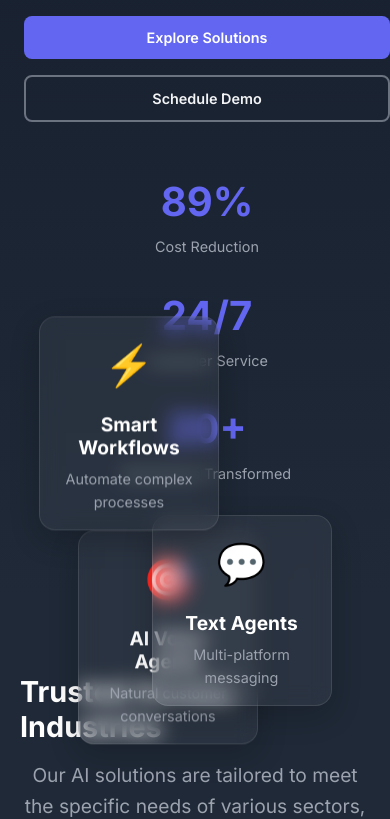
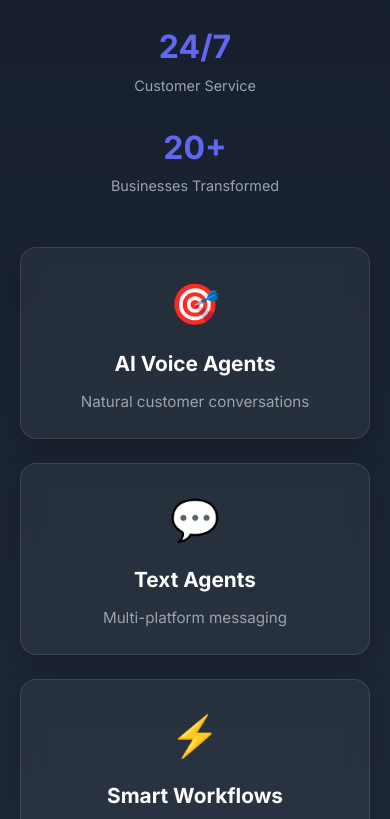
Before and after one commit to NeuraAiAssist/Neura-Ai-Assist, a plain HTML site: page Neura Ai Assist/index.html in a window 390 px wide. Shown: the part 763-1582 px from the top of the page. Drawn offline with Linux system fonts and the light colour scheme.

Commit message:
Add files via upload

```diff
--- a/Neura Ai Assist/index.html
+++ b/Neura Ai Assist/index.html
@@ -7,6 +7,7 @@
   <title>AI-Powered Business Automation | Neura AI Assist</title>
   <link rel="stylesheet" href="style.css">
   <link href="https://fonts.googleapis.com/css2?family=Inter:wght@300;400;500;600;700&display=swap" rel="stylesheet">
+  <link rel="icon" href="your-image-name.png">
 </head>
 <body>
   <header class="navbar">
@@ -33,6 +34,7 @@
 
   <main>
     <section class="hero">
+      <div class="container">
         <div class="hero-content">
           <h1>Transform Business Operations with Intelligent AI Automation</h1>
           <p>Neura AI Assist delivers enterprise-grade AI solutions that automate customer interactions, streamline workflows, and drive revenue growth—all while reducing operational costs by up to 65%.</p>
@@ -55,21 +57,26 @@
             </div>
           </div>
         </div>
-      <div class="hero-visual">
-        <div class="floating-card card-1">
+
+        <!-- Cards in a straight line below the content -->
+        <div class="hero-cards-container">
+          <div class="hero-cards">
+            <div class="service-card-mini">
               <span class="card-icon">🎯</span>
               <h3>AI Voice Agents</h3>
               <p>Natural customer conversations</p>
             </div>
-        <div class="floating-card card-2">
+            <div class="service-card-mini">
               <span class="card-icon">💬</span>
               <h3>Text Agents</h3>
               <p>Multi-platform messaging</p>
             </div>
-        <div class="floating-card card-3">
+            <div class="service-card-mini">
               <span class="card-icon">⚡</span>
               <h3>Smart Workflows</h3>
               <p>Automate complex processes</p>
+            </div>
+          </div>
         </div>
       </div>
     </section>
@@ -128,6 +135,14 @@
         </div>
       </div>
     </section>
+
+    <section class="cta-section">
+      <div class="container">
+        <h2>Ready to Transform Your Business?</h2>
+        <p>Join hundreds of companies that have elevated their operations with Neura AI Assist</p>
+        <a href="contact.html" class="btn-primary">Get Started Today</a>
+      </div>
+    </section>
   </main>
 
   <footer class="footer">
--- a/Neura Ai Assist/scripts.js
+++ b/Neura Ai Assist/scripts.js
@@ -165,4 +165,3 @@ document.addEventListener('DOMContentLoaded', function() {
     }
   });
 });
-[file content end]
--- a/Neura Ai Assist/style.css
+++ b/Neura Ai Assist/style.css
@@ -175,18 +175,20 @@ a:hover {
   transition: 0.3s;
 }
 
-/* Hero Section */
+/* Updated Hero Section */
 .hero {
   min-height: 100vh;
   display: flex;
   align-items: center;
   padding: 100px 0 60px;
   background: linear-gradient(to bottom, var(--darker), var(--dark));
+  text-align: center;
 }
 
 .hero-content {
-  flex: 1;
-  max-width: 600px;
+  max-width: 800px;
+  margin: 0 auto;
+  padding: 0 20px;
 }
 
 .hero-content h1 {
@@ -195,27 +197,31 @@ a:hover {
   -webkit-background-clip: text;
   -webkit-text-fill-color: transparent;
   margin-bottom: 1.5rem;
-  margin-left: 1.5rem;
 }
 
 .hero-content p {
   font-size: 1.25rem;
   margin-bottom: 2.5rem;
   color: var(--gray-light);
-  margin-left: 1.5rem;
+  max-width: 700px;
+  margin-left: auto;
+  margin-right: auto;
 }
 
 .cta-container {
   display: flex;
+  justify-content: center;
   gap: 1rem;
   margin-bottom: 3rem;
-  margin-left: 1.5rem;
+  flex-wrap: wrap;
 }
 
 .hero-stats {
   display: flex;
-  gap: 2rem;
-  margin-left: 1.5rem;
+  justify-content: center;
+  gap: 3rem;
+  margin-bottom: 4rem;
+  flex-wrap: wrap;
 }
 
 .stat {
@@ -234,64 +240,134 @@ a:hover {
   color: var(--gray-light);
 }
 
-.hero-visual {
-  flex: 1;
-  position: relative;
-  height: 500px;
+/* Hero Cards Container */
+.hero-cards-container {
+  width: 100%;
+  margin-top: 2rem;
 }
 
-.floating-card {
-  position: absolute;
+.hero-cards {
+  display: flex;
+  justify-content: center;
+  gap: 2rem;
+  flex-wrap: wrap;
+  max-width: 1200px;
+  margin: 0 auto;
+}
+
+.service-card-mini {
   background: rgba(255, 255, 255, 0.05);
   backdrop-filter: blur(10px);
   border: 1px solid rgba(255, 255, 255, 0.1);
   border-radius: 16px;
-  padding: 1.5rem;
-  width: 220px;
+  padding: 2rem 1.5rem;
+  width: 280px;
   box-shadow: 0 10px 30px rgba(0, 0, 0, 0.2);
-  animation: float 6s ease-in-out infinite;
+  transition: transform 0.3s ease, box-shadow 0.3s ease;
+  text-align: center;
 }
 
-.card-1 {
-  top: 0;
-  left: 20%;
-  animation-delay: 0s;
+.service-card-mini:hover {
+  transform: translateY(-5px);
+  box-shadow: 0 15px 30px rgba(0, 0, 0, 0.3);
+  border-color: rgba(79, 70, 229, 0.3);
 }
 
-.card-2 {
-  top: 20%;
-  right: 15%;
-  animation-delay: 2s;
-}
-
-.card-3 {
-  bottom: 10%;
-  left: 10%;
-  animation-delay: 4s;
-}
-
-.card-icon {
-  font-size: 2.5rem;
+.service-card-mini .card-icon {
+  font-size: 3rem;
   margin-bottom: 1rem;
   display: block;
 }
 
-.floating-card h3 {
-  font-size: 1.2rem;
-  margin-bottom: 0.5rem;
+.service-card-mini h3 {
+  font-size: 1.3rem;
+  margin-bottom: 0.8rem;
+  color: white;
 }
 
-.floating-card p {
-  font-size: 0.9rem;
+.service-card-mini p {
+  font-size: 0.95rem;
   margin: 0;
   color: var(--gray-light);
 }
 
-@keyframes float {
-  0%, 100% { transform: translateY(0); }
-  50% { transform: translateY(-20px); }
+/* Responsive Design for Hero Section */
+@media (max-width: 1024px) {
+  .hero-content h1 {
+    font-size: 3rem;
+  }
+
+  .hero-stats {
+    gap: 2rem;
+  }
+
+  .hero-cards {
+    gap: 1.5rem;
+  }
+
+  .service-card-mini {
+    width: 250px;
+    padding: 1.5rem 1rem;
+  }
 }
 
+@media (max-width: 768px) {
+  .hero {
+    padding: 120px 0 40px;
+  }
+
+  .hero-content h1 {
+    font-size: 2.5rem;
+  }
+
+  .hero-content p {
+    font-size: 1.1rem;
+  }
+
+  .cta-container {
+    flex-direction: column;
+    align-items: center;
+  }
+
+  .hero-stats {
+    flex-direction: column;
+    gap: 1.5rem;
+    margin-bottom: 3rem;
+  }
+
+  .hero-cards {
+    flex-direction: column;
+    align-items: center;
+    gap: 1.5rem;
+  }
+
+  .service-card-mini {
+    width: 100%;
+    max-width: 350px;
+  }
+}
+
+@media (max-width: 480px) {
+  .hero-content h1 {
+    font-size: 2rem;
+  }
+
+  .hero-content p {
+    font-size: 1rem;
+  }
+
+  .stat-number {
+    font-size: 2rem;
+  }
+
+  .service-card-mini {
+    padding: 1.5rem 1rem;
+  }
+
+  .service-card-mini .card-icon {
+    font-size: 2.5rem;
+  }
+}
 /* Sections */
 section {
   padding: 80px 0;
@@ -378,45 +454,6 @@ section {
 .testimonial-author span {
   font-size: 0.9rem;
   color: var(--gray);
-}
-
-/* Footer */
-.footer {
-  background-color: var(--dark);
-  padding: 60px 0 20px;
-}
-
-.footer-container {
-  display: grid;
-  grid-template-columns: repeat(auto-fit, minmax(200px, 1fr));
-  gap: 2rem;
-  max-width: 1200px;
-  margin: 0 auto;
-  padding: 0 20px;
-}
-
-.footer-section h3 {
-  margin-bottom: 1.5rem;
-  font-size: 1.2rem;
-}
-
-.footer-section a {
-  display: block;
-  margin-bottom: 0.8rem;
-  color: var(--gray-light);
-}
-
-.footer-section a:hover {
-  color: var(--primary);
-}
-
-.footer-bottom {
-  text-align: center;
-  margin-top: 4rem;
-  padding-top: 2rem;
-  border-top: 1px solid rgba(255, 255, 255, 0.1);
-  color: var(--gray);
-  font-size: 0.9rem;
 }
 
 /* Page Hero */
@@ -1173,6 +1210,45 @@ input:checked + .slider:before {
   font-size: 1.1rem;
 }
 
+/* Footer */
+.footer {
+  background-color: var(--dark);
+  padding: 60px 0 20px;
+}
+
+.footer-container {
+  display: grid;
+  grid-template-columns: repeat(auto-fit, minmax(200px, 1fr));
+  gap: 2rem;
+  max-width: 1200px;
+  margin: 0 auto;
+  padding: 0 20px;
+}
+
+.footer-section h3 {
+  margin-bottom: 1.5rem;
+  font-size: 1.2rem;
+}
+
+.footer-section a {
+  display: block;
+  margin-bottom: 0.8rem;
+  color: var(--gray-light);
+}
+
+.footer-section a:hover {
+  color: var(--primary);
+}
+
+.footer-bottom {
+  text-align: center;
+  margin-top: 4rem;
+  padding-top: 2rem;
+  border-top: 1px solid rgba(255, 255, 255, 0.1);
+  color: var(--gray);
+  font-size: 0.9rem;
+}
+
 /* Responsive Design */
 @media (max-width: 1024px) {
   h1 {
@@ -1443,3 +1519,4 @@ input:checked + .slider:before {
     font-weight: bold;
     font-size: 2rem;
   }
+}
```
Also changed, not shown: Neura Ai Assist/contact.html (+1 -1 lines), Neura Ai Assist/pricing.html (+6 -6 lines), Neura Ai Assist/sitemap.xml (+6 -9 lines), Neura Ai Assist/vercel.json (added). Lines whose indentation alone changed are shown as unchanged.
